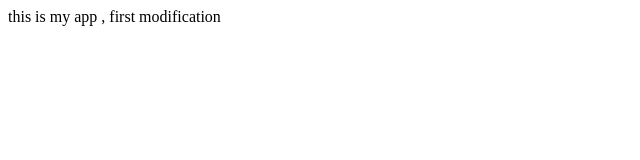
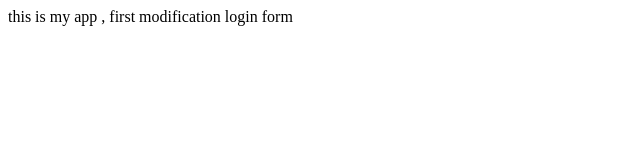
Before and after one commit to ikramour/test, a plain HTML site: page index.html in a window 1280 px wide. Shown: the full height of the page, 0-640 px from the left. Drawn offline with Linux system fonts and the light colour scheme.

Commit message:
login commit

```diff
--- /dev/null
+++ b/dir2/app2.js
@@ -0,0 +1 @@
+console.log('hello from app2')
--- a/index.html
+++ b/index.html
@@ -6,6 +6,7 @@
     </head>
 <body>
     this is my app , first modification
+    login form
 </body>
 
 
```
Also changed, not shown: login.html (added, +1 -0 lines), log.txt (added).
